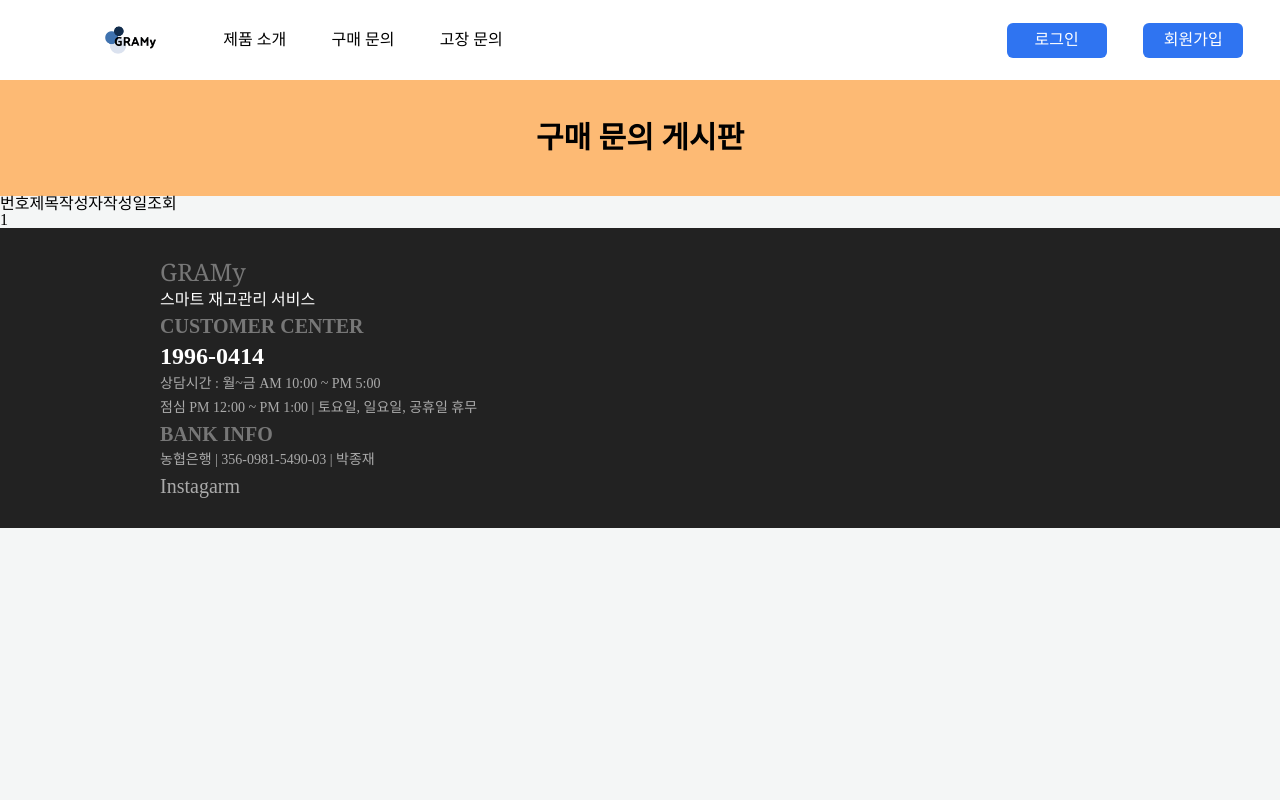
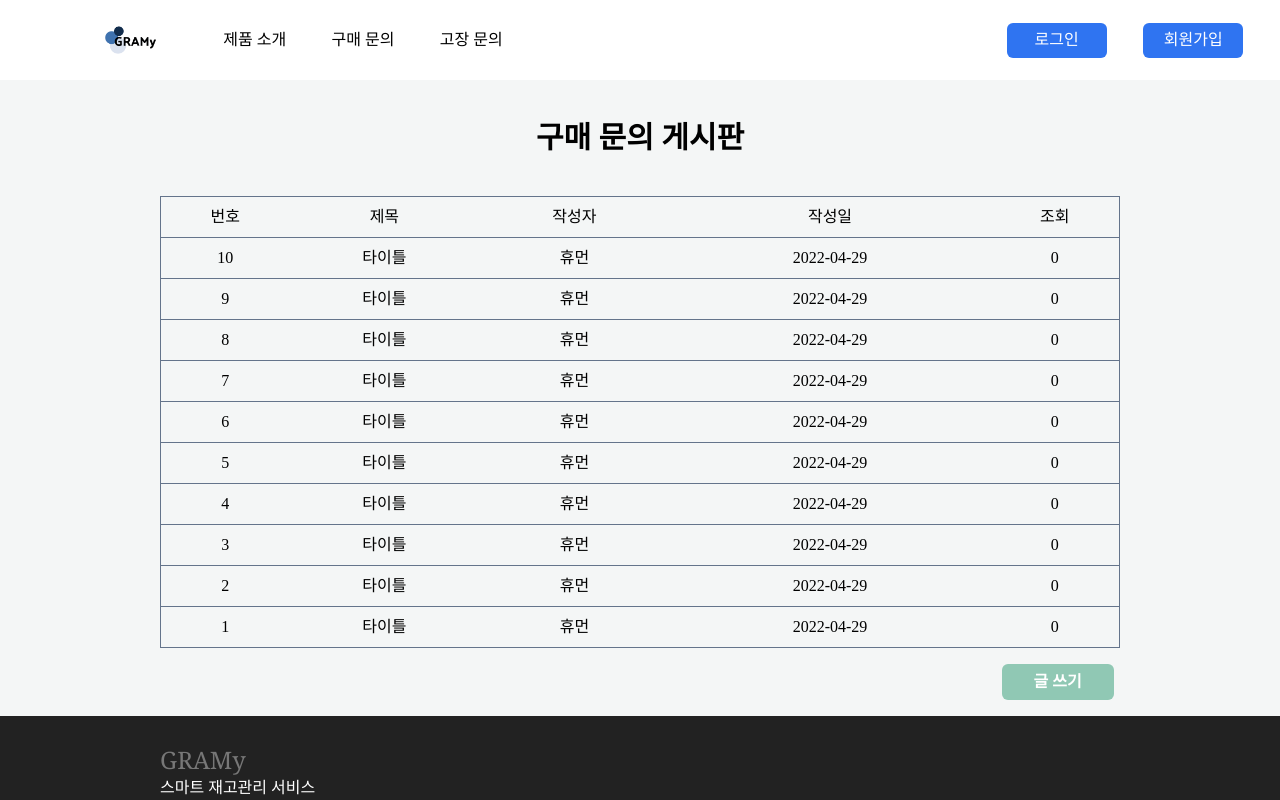
Before and after one commit to pjj186/gramy-front, a React (Create React App) app: page /purchase in a window 1280 px wide. Shown: the top 800 px of the page. Built offline with nearby package versions, Linux system fonts and the light colour scheme.

Commit message:
구매 문의 게시판 화면 구성, 게시글 상세보기 페이지 생성, 게시글 작성 페이지 생성

```diff
--- a/src/routes/Purchase.js
+++ b/src/routes/Purchase.js
@@ -1,5 +1,6 @@
 import React from "react";
 import Helmet from "react-helmet";
+import { Link } from "react-router-dom";
 
 const Purchase = () => {
   return (
@@ -8,30 +9,104 @@ const Purchase = () => {
         <title>GRAMy | 구매 문의</title>
       </Helmet>
       <div className="w-full h-full ">
-        <div className="bg-orange-300 py-10 flex w-full h-full items-center justify-center text-3xl font-semibold">
+        <div className="py-10 flex w-full h-full items-center justify-center text-3xl font-semibold">
           구매 문의 게시판
         </div>
-        <div className="w-full h-full">
-          <div>
+        <div className="w-full h-full flex flex-col">
+          <div className="w-full h-full flex justify-center items-center">
             {/* 게시글 리스트 */}
-            <table>
+            <table className=" w-3/4 border border-slate-500 mb-4">
               <thead>
-                <tr>
-                  <th>번호</th>
+                <tr className="border border-slate-500">
+                  <th className="py-3">번호</th>
                   <th>제목</th>
                   <th>작성자</th>
                   <th>작성일</th>
                   <th>조회</th>
                 </tr>
               </thead>
-              <tbody>
-                <tr>
-                  <td>1</td>
+              <tbody className="text-center">
+                <tr className="border border-slate-500">
+                  <td className="py-3 ">10</td>
+                  <td>타이틀</td>
+                  <td>휴먼</td>
+                  <td>2022-04-29</td>
+                  <td>0</td>
+                </tr>
+                <tr className="border border-slate-500">
+                  <td className="py-3">9</td>
+                  <td>타이틀</td>
+                  <td>휴먼</td>
+                  <td>2022-04-29</td>
+                  <td>0</td>
+                </tr>
+                <tr className="border border-slate-500">
+                  <td className="py-3">8</td>
+                  <td>타이틀</td>
+                  <td>휴먼</td>
+                  <td>2022-04-29</td>
+                  <td>0</td>
+                </tr>
+                <tr className="border border-slate-500">
+                  <td className="py-3">7</td>
+                  <td>타이틀</td>
+                  <td>휴먼</td>
+                  <td>2022-04-29</td>
+                  <td>0</td>
+                </tr>
+                <tr className="border border-slate-500">
+                  <td className="py-3">6</td>
+                  <td>타이틀</td>
+                  <td>휴먼</td>
+                  <td>2022-04-29</td>
+                  <td>0</td>
+                </tr>
+                <tr className="border border-slate-500">
+                  <td className="py-3">5</td>
+                  <td>타이틀</td>
+                  <td>휴먼</td>
+                  <td>2022-04-29</td>
+                  <td>0</td>
+                </tr>
+                <tr className="border border-slate-500">
+                  <td className="py-3">4</td>
+                  <td>타이틀</td>
+                  <td>휴먼</td>
+                  <td>2022-04-29</td>
+                  <td>0</td>
+                </tr>
+                <tr className="border border-slate-500">
+                  <td className="py-3">3</td>
+                  <td>타이틀</td>
+                  <td>휴먼</td>
+                  <td>2022-04-29</td>
+                  <td>0</td>
+                </tr>
+                <tr className="border border-slate-500">
+                  <td className="py-3">2</td>
+                  <td>타이틀</td>
+                  <td>휴먼</td>
+                  <td>2022-04-29</td>
+                  <td>0</td>
+                </tr>
+                <tr className="border border-slate-500">
+                  <td className="py-3">1</td>
+                  <td>타이틀</td>
+                  <td>휴먼</td>
+                  <td>2022-04-29</td>
+                  <td>0</td>
                 </tr>
               </tbody>
             </table>
           </div>
-          <div>{/* 글 작성 버튼 박스 */}</div>
+          <div className=" w-[87%] flex justify-end mb-4">
+            {/* 글 작성 버튼 박스 */}
+            <Link to="write">
+              <button className="h-9 bg-[#90C8B4] rounded-md text-white font-bold w-28">
+                글 쓰기
+              </button>
+            </Link>
+          </div>
         </div>
       </div>
     </>
--- /dev/null
+++ b/src/routes/PurchaseDetail.js
@@ -0,0 +1,7 @@
+import Recat from "react";
+
+const PurchaseDetail = () => {
+  return <div>구매 문의 상세 페이지</div>;
+};
+
+export default PurchaseDetail;
--- /dev/null
+++ b/src/routes/PurchaseWrite.js
@@ -0,0 +1,7 @@
+import React from "react";
+
+const PurchaseWrite = () => {
+  return <div>구매 문의 글쓰기 페이지</div>;
+};
+
+export default PurchaseWrite;
--- a/src/routes/Router.js
+++ b/src/routes/Router.js
@@ -9,6 +9,8 @@ import Login from "./Login";
 import Modal from "../components/Modal";
 import Purchase from "./Purchase";
 import Report from "./Report";
+import PurchaseDetail from "./PurchaseDetail";
+import PurchaseWrite from "./PurchaseWrite";
 
 const Router = () => {
   const ModalContext = useContext(AppContext);
@@ -25,6 +27,8 @@ const Router = () => {
           <Route path="/login" element={<Login />} />
           <Route path="/join" element={<Join />} />
           <Route path="/purchase" element={<Purchase />} />
+          <Route path="/purchase/:id" element={<PurchaseDetail />}></Route>
+          <Route path="/purchase/write" element={<PurchaseWrite />}></Route>
           <Route path="/report" element={<Report />} />
         </Routes>
         <Footer />
```
